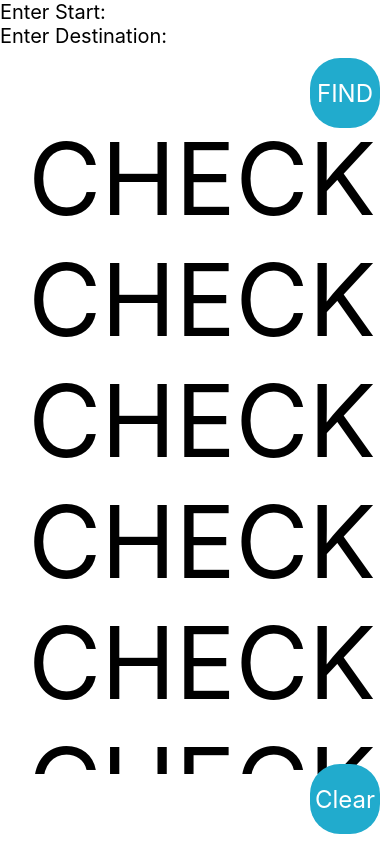
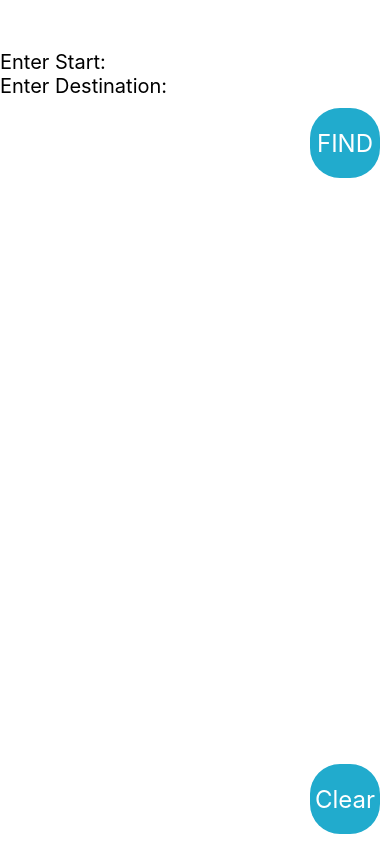
Before and after one commit to malinamusuroi/StepFree, a React Native app in the folder frontend/: screen / in a window 390 px wide. Built offline with nearby package versions, Linux system fonts and the light colour scheme.

Commit message:
Implement search function

```diff
--- a/frontend/app/components/Main.js
+++ b/frontend/app/components/Main.js
@@ -1,4 +1,3 @@
-
 import React, { Component } from 'react';
 import {
   StyleSheet,
@@ -6,6 +5,7 @@ import {
   ScrollView,
   TextInput,
   TouchableOpacity,
+  Button,
   View
  } from 'react-native';
 
@@ -15,7 +15,8 @@ export default class Main extends Component {
     super(props);
     this.state = {
       FROMtext: '',
-      TOtext: ''
+      TOtext: '',
+      result: ''
     };
   }
 
@@ -31,21 +32,12 @@ render() {
       placeholder="Enter Destination:"
       onChangeText = {(TOtext)=>this.setState({TOtext})}/>
 
-    <TouchableOpacity onPress={this.search.bind(this)} style = {styles.findButton}>
+    <TouchableOpacity onPress= {() => this.search()} style = {styles.findButton}>
       <Text style = {styles.findButtonText}>FIND</Text>
     </TouchableOpacity>
 
     <ScrollView>
-      <Text style={styles.text}> CHECK </Text>
-      <Text style={styles.text}> CHECK </Text>
-      <Text style={styles.text}> CHECK </Text>
-      <Text style={styles.text}> CHECK </Text>
-      <Text style={styles.text}> CHECK </Text>
-      <Text style={styles.text}> CHECK </Text>
-      <Text style={styles.text}> CHECK </Text>
-      <Text style={styles.text}> CHECK </Text>
-      <Text style={styles.text}> CHECK </Text>
-      <Text style={styles.text}> CHECK </Text>
+      <Text style={styles.text}> {this.state.result} </Text>
     </ScrollView>
 
     <TouchableOpacity onPress={this.refresh.bind(this)} style = {styles.refreshButton}>
@@ -55,14 +47,26 @@ render() {
   </View>
 )};
 
+// asks for the content
   search() {
-     alert(this.state.FROMtext + "\n"+ this.state.TOtext);
-  }
+     var origin1 = encodeURIComponent(this.state.FROMtext);
+     var destination1 = encodeURIComponent(this.state.TOtext);
 
+    fetch('https://safe-bastion-98845.herokuapp.com/getDirections?origin=' + origin1 +'&destination=' + destination1)
+    .then((response) => response.json())
+    .then((responseJson) => {
+      this.setState({
+        result: JSON.stringify(responseJson)
+      });
+  })
+    .catch(function(error) {
+    console.error('There has been a problem with your fetch operation: ' + error.message);
+    });
+
+}
   refresh() {
     alert(this.state.FROMtext + "\n"+ this.state.TOtext);
   }
-
 }
 
 
@@ -71,6 +75,7 @@ const styles = StyleSheet.create({
       flex: 1,
   },
   FROMtext: {
+    paddingTop: 50,
     fontSize: 20,
     color: 'black',
 
@@ -114,6 +119,6 @@ const styles = StyleSheet.create({
     fontSize: 24
   },
   text: {
-    fontSize: 100,
+    fontSize: 20,
   }
 });
```
